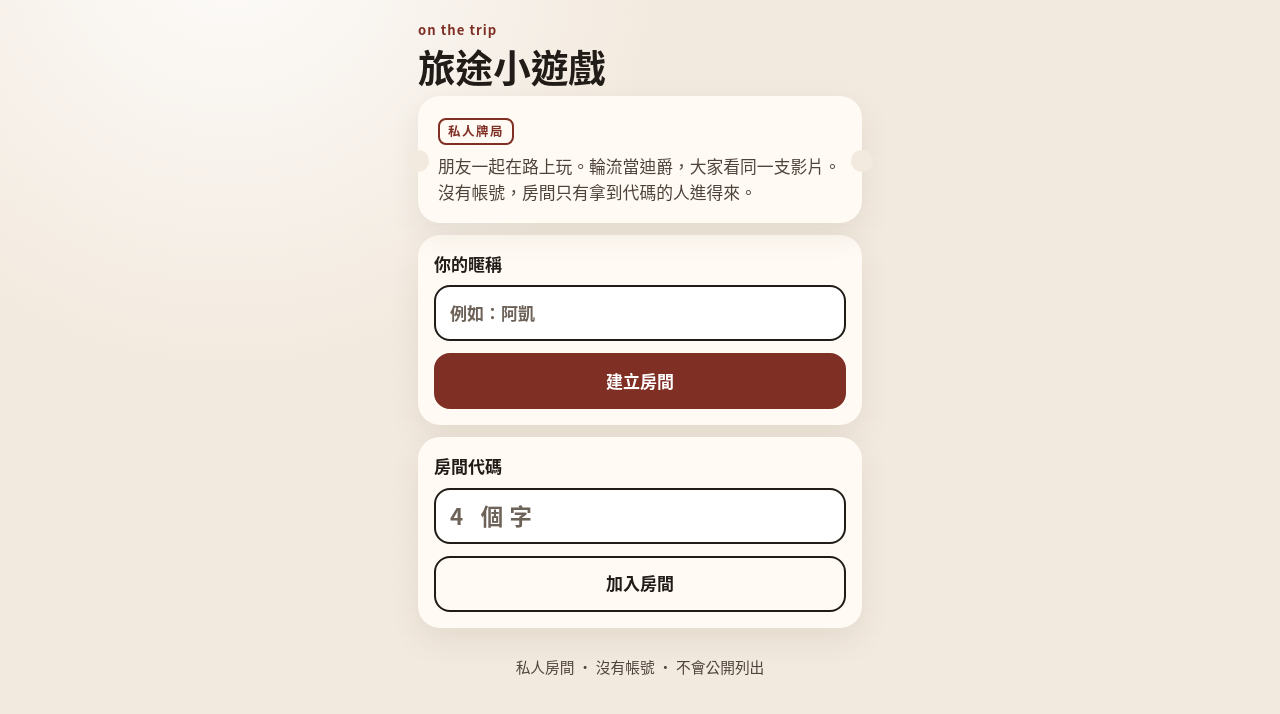
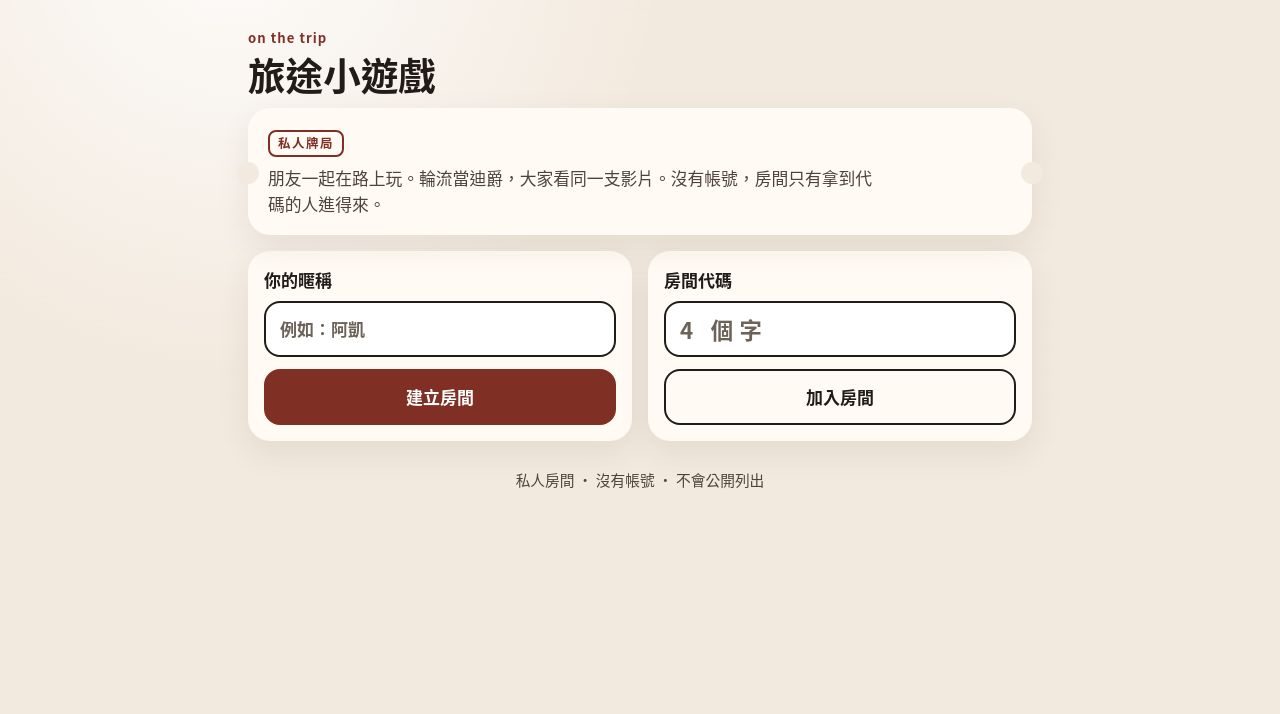
Before and after one commit to LotusPie/-, a React (Vite) app in the folder client/: page / in a window 1280 px wide. Shown: the top 714 px of the page. Built offline with nearby package versions, Linux system fonts and the light colour scheme; a web font is replaced by a local one.

Commit message:
Move copy and share into the footer.
The room code and join link sit at the bottom of every in-room page, including a DJ round.

```diff
--- a/client/src/App.jsx
+++ b/client/src/App.jsx
@@ -102,16 +102,6 @@ export default function App() {
             </p>
           )}
         </div>
-        {room && (
-          <div className="row">
-            <button className="tiny" type="button" onClick={copyCode}>
-              複製代碼
-            </button>
-            <button className="tiny" type="button" onClick={shareLink}>
-              分享連結
-            </button>
-          </div>
-        )}
       </header>
 
       {room && <Roster room={room} youId={youId} turnId={turnId} bumped={bumped} />}
@@ -148,7 +138,19 @@ export default function App() {
         />
       )}
       {room?.game?.kind === "dj" && <DjGame room={room} youId={youId} act={act} />}
-      <footer>私人房間 · 沒有帳號 · 不會公開列出</footer>
+      <footer>
+        <p>私人房間 · 沒有帳號 · 不會公開列出</p>
+        {room && (
+          <div className="row footer-actions">
+            <button className="tiny" type="button" onClick={copyCode}>
+              複製代碼
+            </button>
+            <button className="tiny" type="button" onClick={shareLink}>
+              分享連結
+            </button>
+          </div>
+        )}
+      </footer>
       {toast && <p className="toast">{toast}</p>}
     </div>
   );
--- a/client/src/play.jsx
+++ b/client/src/play.jsx
@@ -151,7 +151,7 @@ export function Lobby({ room, youId, onStart, onLeave }) {
   const [leaving, setLeaving] = useState(false);
   const hasScore = room.players.some((player) => player.score !== 0);
   return (
-    <div className="stack">
+    <div className="stack lobby">
       <section className="panel">
         <h2>車上主遊戲</h2>
         <p className="hint">大家一起看同一支影片，其他人評分。</p>
@@ -161,7 +161,7 @@ export function Lobby({ room, youId, onStart, onLeave }) {
         <strong>如果我是迪爵</strong>
         <span>自行選歌播一首。貼歌單接著播三首。</span>
       </button>
-      <section className="panel">
+      <section className="panel score-panel">
         <h2>旅途積分</h2>
         {hasScore ? (
           <Ranking ranking={room.ranking} youId={youId} />
--- a/client/src/styles.css
+++ b/client/src/styles.css
@@ -13,6 +13,13 @@
 
 * {
   box-sizing: border-box;
+}
+
+html {
+  background-color: var(--paper);
+  overflow-x: clip;
+  text-size-adjust: 100%;
+  -webkit-text-size-adjust: 100%;
 }
 
 html,
@@ -77,14 +84,18 @@ h2 {
 }
 
 .app {
-  max-width: 480px;
+  width: min(100%, 560px);
   margin: 0 auto;
   min-height: 100dvh;
-  padding: 20px 18px calc(28px + env(safe-area-inset-bottom));
+  padding:
+    max(20px, env(safe-area-inset-top, 0px))
+    max(18px, env(safe-area-inset-right, 0px))
+    calc(48px + env(safe-area-inset-bottom, 0px))
+    max(18px, env(safe-area-inset-left, 0px));
 }
 
 .topbar {
-  margin-bottom: 8px;
+  margin-bottom: 12px;
 }
 
 .brand-en {
@@ -98,6 +109,7 @@ h2 {
 h1 {
   font-size: 2.35rem;
   line-height: 1.15;
+  overflow-wrap: anywhere;
 }
 
 .in-room h1 {
@@ -106,9 +118,11 @@ h1 {
 
 .title-row {
   display: flex;
-  align-items: baseline;
+  align-items: center;
   justify-content: space-between;
-  gap: 12px;
+  flex-wrap: wrap;
+  gap: 8px 12px;
+  min-width: 0;
 }
 
 .code {
@@ -171,6 +185,13 @@ h1 {
   justify-content: space-between;
   align-items: center;
   margin-bottom: 8px;
+}
+
+.lede,
+.hint,
+.invite,
+.turn-line {
+  overflow-wrap: anywhere;
 }
 
 .lede,
@@ -255,11 +276,13 @@ label {
 
 input {
   width: 100%;
+  max-width: 100%;
   min-height: 56px;
   border-radius: 16px;
   border: 2px solid var(--ink);
   background: white;
   padding: 0 14px;
+  font-size: max(16px, 1em);
 }
 
 input::placeholder {
@@ -268,7 +291,7 @@ input::placeholder {
 
 .code-input {
   letter-spacing: 0.28em;
-  font-size: 1.4rem;
+  font-size: max(16px, 1.4rem);
   font-weight: 700;
   text-transform: uppercase;
 }
@@ -387,13 +410,15 @@ button.together {
 
 .wheel-wrap {
   position: relative;
-  width: min(280px, 86vw);
+  width: min(280px, 100%);
+  max-width: 100%;
   margin: 4px auto 0;
+  padding-top: 20px;
 }
 
 .wheel-pointer {
   position: absolute;
-  top: -2px;
+  top: 0;
   left: 50%;
   z-index: 3;
   width: 0;
@@ -419,21 +444,23 @@ button.together {
   position: absolute;
   top: 50%;
   z-index: 1;
+  width: max-content;
+  max-width: 34%;
   color: white;
-  font-size: 1.05rem;
+  font-size: 0.95rem;
   font-weight: 700;
-  line-height: 1.2;
-  white-space: nowrap;
+  line-height: 1.15;
+  text-align: center;
   pointer-events: none;
   transition: transform 2.4s cubic-bezier(0.15, 0.75, 0.1, 1);
 }
 
 .wheel-label.own {
-  left: 26%;
+  left: 23%;
 }
 
 .wheel-label.playlist {
-  left: 74%;
+  left: 77%;
 }
 
 .wheel-hub {
@@ -473,8 +500,9 @@ button.together {
 
 .dj-who strong {
   color: var(--ink);
-  font-size: 2.4rem;
+  font-size: clamp(1.75rem, 7vw, 2.4rem);
   line-height: 1.15;
+  overflow-wrap: anywhere;
 }
 
 .song-hero,
@@ -487,8 +515,9 @@ button.together {
 
 .song-hero {
   position: sticky;
-  top: 0;
+  top: env(safe-area-inset-top, 0px);
   z-index: 2;
+  max-width: 100%;
 }
 
 .song-title,
@@ -513,6 +542,7 @@ button.together {
   font-size: 1.25rem;
   font-weight: 700;
   color: var(--ink-soft);
+  overflow-wrap: anywhere;
 }
 
 .rate-row {
@@ -522,14 +552,15 @@ button.together {
 }
 
 .rate-row button {
-  min-height: 76px;
+  min-width: 0;
+  min-height: 56px;
   padding: 8px 0;
-  font-size: 1.35rem;
+  font-size: clamp(1.05rem, 4vw, 1.35rem);
   text-align: center;
 }
 
 .song-input {
-  font-size: 1.15rem;
+  font-size: max(16px, 1.15rem);
   font-weight: 700;
   min-height: 72px;
 }
@@ -553,6 +584,7 @@ button.together {
 .yt-frame {
   position: relative;
   width: 100%;
+  max-width: 100%;
   aspect-ratio: 16 / 9;
   background: #211c18;
   border-radius: 22px;
@@ -584,15 +616,17 @@ button.together {
 
 .roster {
   display: flex;
+  flex-wrap: wrap;
   gap: 8px;
-  overflow-x: auto;
   list-style: none;
-  padding: 4px 2px 12px;
-  margin: 12px 0;
+  padding: 0;
+  margin: 0;
+  min-width: 0;
 }
 
 .roster li {
-  flex: 0 0 auto;
+  flex: 0 1 auto;
+  max-width: 100%;
   min-height: 52px;
   display: flex;
   align-items: center;
@@ -619,8 +653,11 @@ button.together {
 .nick {
   display: flex;
   align-items: center;
+  flex-wrap: wrap;
   gap: 6px;
+  min-width: 0;
   font-weight: 700;
+  overflow-wrap: anywhere;
 }
 
 .nick em {
@@ -637,8 +674,9 @@ button.together {
 }
 
 .points {
-  min-width: 36px;
-  height: 36px;
+  flex-shrink: 0;
+  min-width: 44px;
+  height: 44px;
   border-radius: 999px;
   display: grid;
   place-items: center;
@@ -669,7 +707,12 @@ button.together {
 }
 
 .ranking li {
-  grid-template-columns: 3.2rem 1fr auto;
+  grid-template-columns: 3.2rem minmax(0, 1fr) auto;
+}
+
+.who {
+  min-width: 0;
+  overflow-wrap: anywhere;
 }
 
 .ranking li:last-child,
@@ -765,12 +808,23 @@ button.together {
 }
 
 .banner {
+  display: flex;
+  flex-wrap: wrap;
+  align-items: center;
+  justify-content: space-between;
+  gap: 8px 12px;
   background: white;
   border: 2px solid var(--terra);
   color: var(--terra);
   border-radius: 16px;
   padding: 12px 14px;
   font-weight: 700;
+  overflow-wrap: anywhere;
+}
+
+.banner .texty {
+  flex: 0 0 auto;
+  margin-left: auto;
 }
 
 .confirm {
@@ -788,12 +842,32 @@ footer {
   color: var(--ink-soft);
   font-size: 0.92rem;
   text-align: center;
+  overflow-wrap: anywhere;
+  display: flex;
+  flex-direction: column;
+  align-items: center;
+  gap: 12px;
+  padding-bottom: calc(12px + env(safe-area-inset-bottom, 0px));
+}
+
+footer p {
+  margin: 0;
+}
+
+.footer-actions {
+  width: 100%;
+  justify-content: center;
+}
+
+.footer-actions button {
+  min-height: 48px;
+  padding: 0 18px;
 }
 
 .toast {
   position: fixed;
   left: 50%;
-  bottom: calc(16px + env(safe-area-inset-bottom));
+  bottom: calc(16px + env(safe-area-inset-bottom, 0px));
   transform: translateX(-50%);
   background: var(--ink);
   color: var(--card);
@@ -801,7 +875,26 @@ footer {
   border-radius: 999px;
   font-weight: 700;
   z-index: 5;
-  max-width: calc(100% - 32px);
+  max-width: min(24rem, calc(100% - 32px - env(safe-area-inset-left, 0px) - env(safe-area-inset-right, 0px)));
+  text-align: center;
+  overflow-wrap: anywhere;
+}
+
+.dj-layout {
+  display: flex;
+  flex-direction: column;
+  gap: 12px;
+  min-width: 0;
+}
+
+.dj-play,
+.stage,
+.room-body,
+.panel,
+.ticket,
+.song-hero {
+  min-width: 0;
+  max-width: 100%;
 }
 
 @keyframes rise {
@@ -843,3 +936,179 @@ footer {
     transform: none;
   }
 }
+
+@media (max-width: 380px) {
+  .app {
+    padding-right: max(14px, env(safe-area-inset-right, 0px));
+    padding-left: max(14px, env(safe-area-inset-left, 0px));
+  }
+
+  button.together {
+    min-height: 72px;
+    font-size: 1.45rem;
+  }
+
+  button.game-choice.dj strong {
+    font-size: 1.65rem;
+  }
+
+  .rate-row {
+    gap: 6px;
+  }
+}
+
+@media (max-height: 520px) {
+  .wheel-wrap {
+    width: min(200px, 46dvh);
+  }
+
+  .song-hero {
+    position: static;
+  }
+
+  button.xl,
+  button.together {
+    min-height: 48px;
+  }
+
+  button.together {
+    font-size: 1.35rem;
+  }
+}
+
+@media (min-width: 720px) {
+  .app {
+    width: min(100%, 760px);
+    padding-top: max(28px, env(safe-area-inset-top, 0px));
+    padding-right: max(28px, env(safe-area-inset-right, 0px));
+    padding-left: max(28px, env(safe-area-inset-left, 0px));
+  }
+
+  .topbar .row {
+    flex-wrap: wrap;
+    justify-content: flex-start;
+  }
+
+  .topbar .row > * {
+    flex: 0 0 auto;
+    min-width: 8.5rem;
+  }
+
+  .home {
+    display: grid;
+    grid-template-columns: 1fr 1fr;
+    gap: 16px;
+    align-items: start;
+  }
+
+  .home > .ticket,
+  .home > .invite,
+  .home > .banner {
+    grid-column: 1 / -1;
+  }
+
+  .lede {
+    max-width: 38rem;
+  }
+
+  .wheel-wrap {
+    width: min(340px, 100%);
+  }
+
+  .wheel-label {
+    font-size: 1rem;
+  }
+
+  .rate-row {
+    max-width: 480px;
+    margin-inline: auto;
+    gap: 10px;
+  }
+
+  .rate-row button {
+    min-height: 64px;
+  }
+}
+
+@media (min-width: 1100px) {
+  .app {
+    width: min(100%, 840px);
+  }
+
+  .app.in-room {
+    width: min(100%, 1120px);
+  }
+
+  .song-hero {
+    position: static;
+  }
+
+  .song-title {
+    font-size: 1.7rem;
+  }
+
+  .lobby {
+    display: grid;
+    grid-template-columns: minmax(0, 1fr) minmax(280px, 360px);
+    gap: 16px 28px;
+    align-items: start;
+  }
+
+  .lobby > .panel:not(.score-panel) {
+    grid-column: 1;
+    grid-row: 1;
+  }
+
+  .lobby > .game-choice {
+    grid-column: 1;
+    grid-row: 2;
+  }
+
+  .lobby > .score-panel {
+    grid-column: 2;
+    grid-row: 1 / span 2;
+    align-self: start;
+  }
+
+  .lobby > .confirm,
+  .lobby > button.texty {
+    grid-column: 1 / -1;
+    grid-row: 3;
+  }
+
+  .lobby > button.texty {
+    justify-self: start;
+  }
+
+  .dj-layout {
+    display: grid;
+    grid-template-columns: minmax(0, 1fr) minmax(260px, 340px);
+    grid-template-areas:
+      "play score"
+      "back score";
+    column-gap: 28px;
+    row-gap: 12px;
+    align-items: start;
+  }
+
+  .dj-play {
+    grid-area: play;
+  }
+
+  .scoreboard {
+    grid-area: score;
+    position: sticky;
+    top: max(16px, env(safe-area-inset-top, 0px));
+    max-height: calc(100dvh - 32px - env(safe-area-inset-top, 0px));
+    overflow: auto;
+  }
+
+  .dj-back {
+    grid-area: back;
+    justify-self: start;
+  }
+
+  .rate-row {
+    max-width: 520px;
+  }
+}
```
Also changed, not shown: client/src/dj.jsx (+9 -4 lines).
